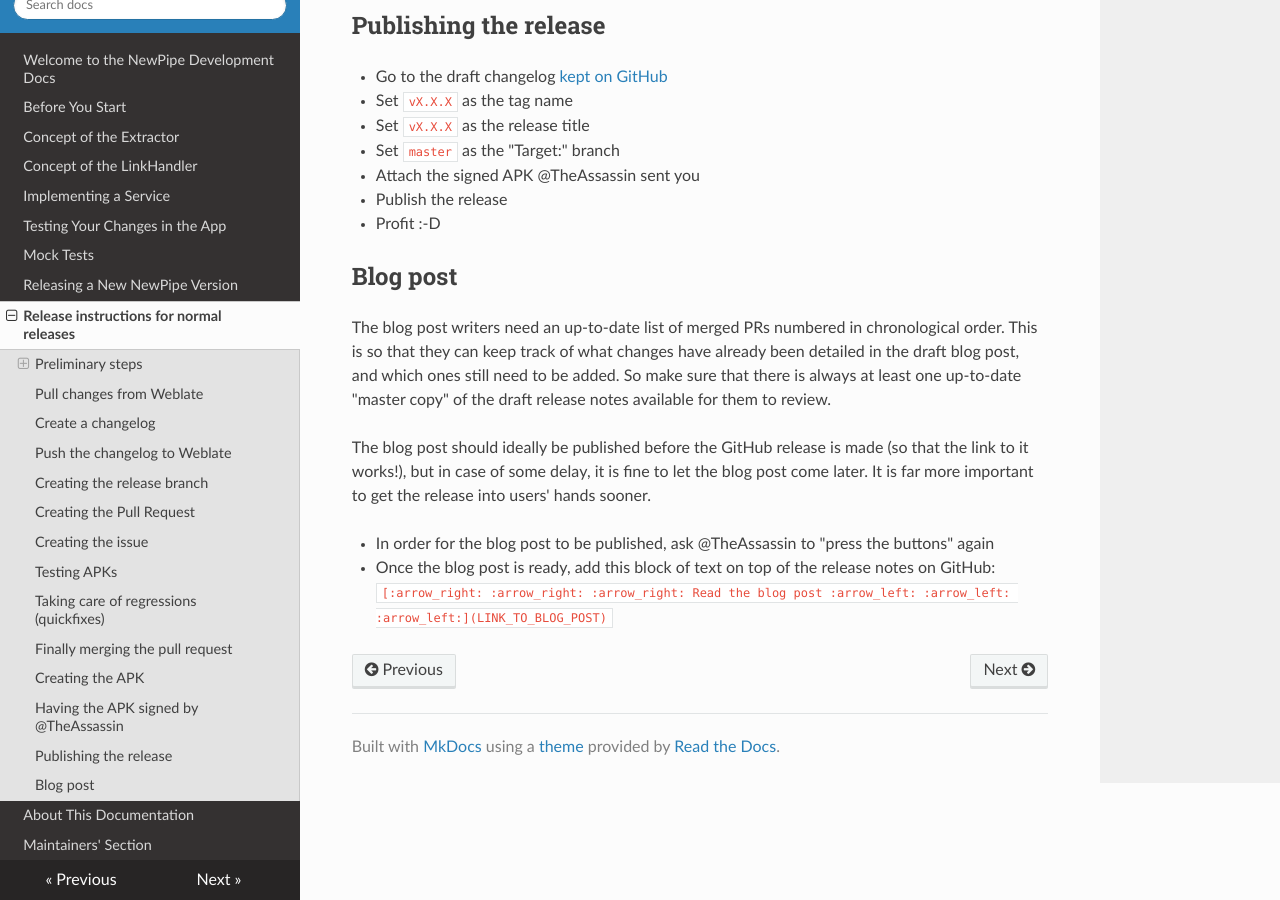
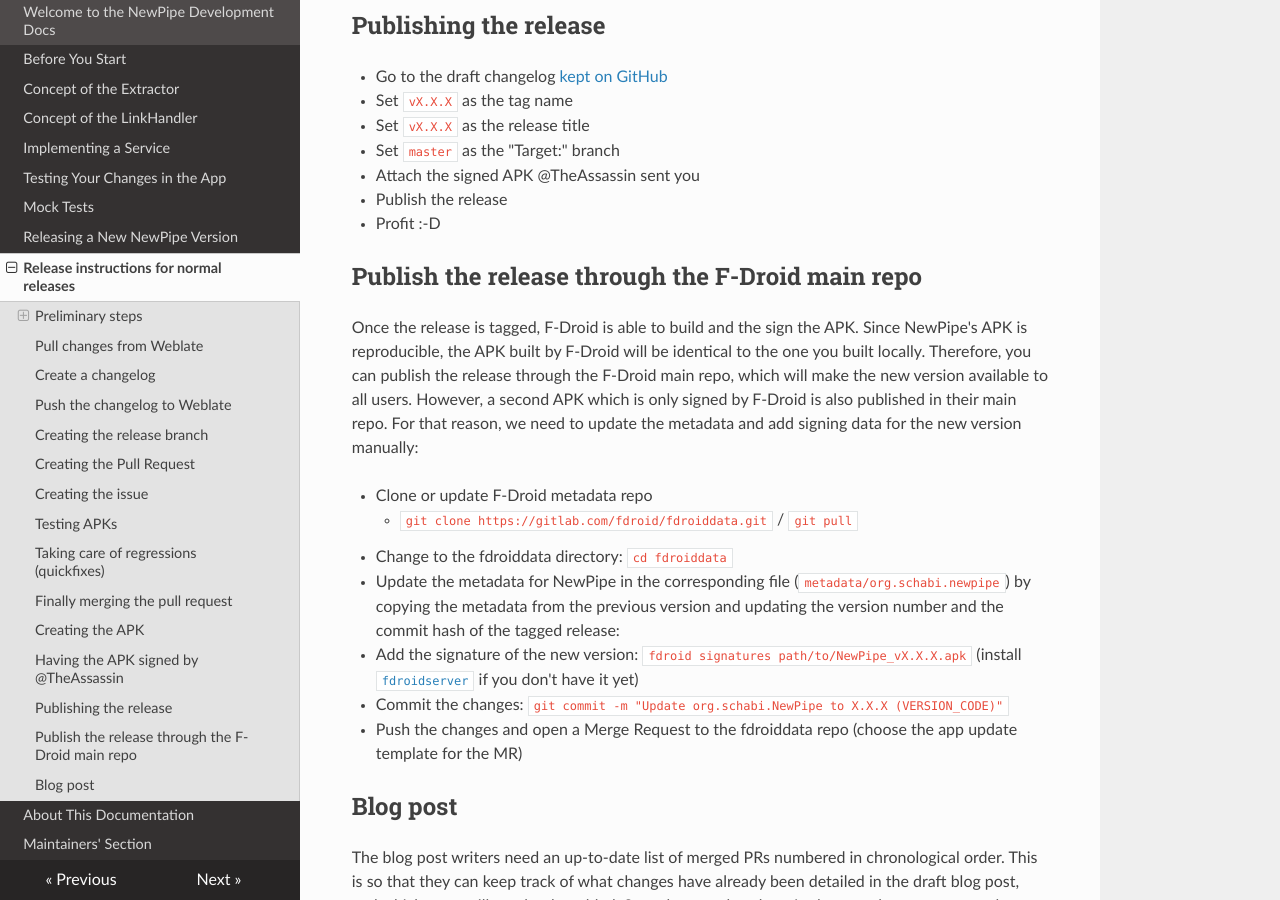
Before and after one commit to TeamNewPipe/documentation, an MkDocs documentation site: the page built from docs/07_release_instructions.md, in a window 1280 px wide and 900 px high, scrolled down 8722 px. Built offline with MkDocs 1.6.1, drawn with Linux system fonts in a browser that asks for light colours; nearby versions of some CDN libraries; library files that are not in the unit come from our copies; some of the changed text lies outside the part shown.

Commit message:
Add instructions to update main F-Droid repo

```diff
--- a/docs/07_release_instructions.md
+++ b/docs/07_release_instructions.md
@@ -238,7 +238,7 @@
 
 ## Having the APK signed by @TheAssassin
 
-Currently @TheAssassin is the only holder of NewPipe's APK signing keys. Therefore you should send the unsigned APK to him, after which he will sign it and send it back to you. He will also then publish the signed APK in NewPipe's F-Droid repo.
+Currently, @TheAssassin is the only holder of NewPipe's APK signing keys. Therefore, you should send the unsigned APK to him, after which he will sign it and send it back to you. He will also then publish the signed APK in NewPipe's F-Droid repo.
 
 - Rename `app-release-unsigned.apk` to `NewPipe_vX.X.X.apk`
 - Generate a signature for the APK file
@@ -264,6 +264,17 @@
 - Publish the release
 - Profit :-D
 
+## Publish the release through the F-Droid main repo
+Once the release is tagged, F-Droid is able to build and the sign the APK. Since NewPipe's APK is reproducible, the APK built by F-Droid will be identical to the one you built locally. Therefore, you can publish the release through the F-Droid main repo, which will make the new version available to all users. However, a second APK which is only signed by F-Droid is also published in their main repo. For that reason, we need to update the metadata and add signing data for the new version manually:
+
+- Clone or update F-Droid metadata repo
+    - `git clone https://gitlab.com/fdroid/fdroiddata.git` / `git pull`
+- Change to the fdroiddata directory: `cd fdroiddata`
+- Update the metadata for NewPipe in the corresponding file (`metadata/org.schabi.newpipe`) by copying the metadata from the previous version and updating the version number and the commit hash of the tagged release:
+- Add the signature of the new version: `fdroid signatures path/to/NewPipe_vX.X.X.apk` (install [`fdroidserver`](https://f-droid.org/docs/Installing_the_Server_and_Repo_Tools/) if you don't have it yet)
+- Commit the changes: `git commit -m "Update org.schabi.NewPipe to X.X.X (VERSION_CODE)"`
+- Push the changes and open a Merge Request to the fdroiddata repo (choose the app update template for the MR)
+
 ## Blog post
 
 The blog post writers need an up-to-date list of merged PRs numbered in chronological order. This is so that they can keep track of what changes have already been detailed in the draft blog post, and which ones still need to be added. So make sure that there is always at least one up-to-date "master copy" of the draft release notes available for them to review.
```
